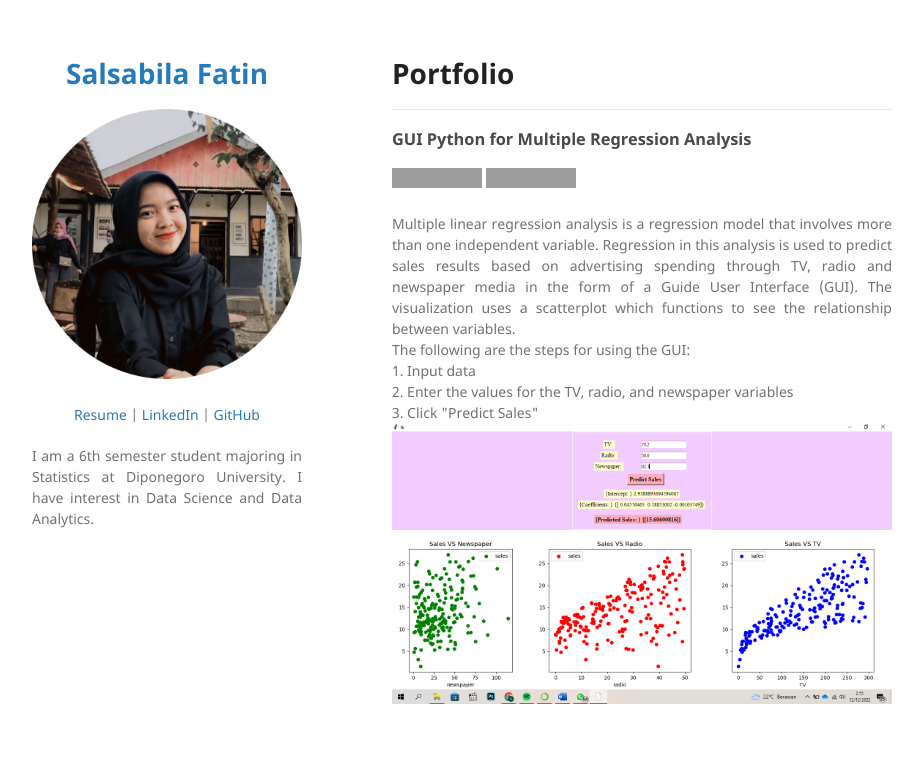
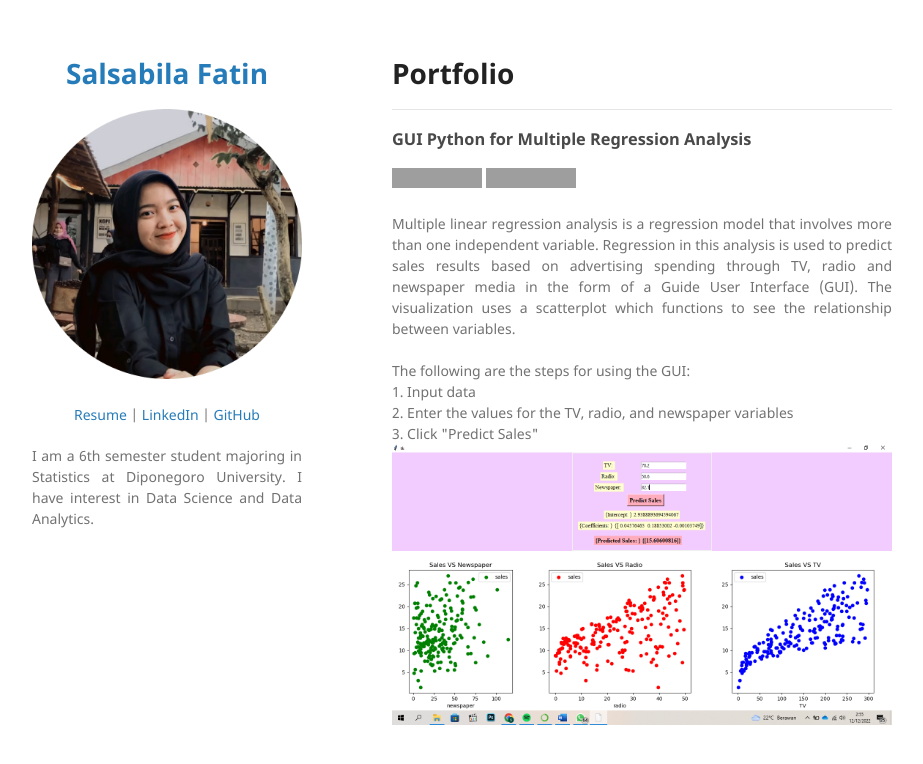
Before and after one commit to salsabilafatinn/salsabilafatinn.github.io, a Jekyll site: the page built from index.md, in a window 1280 px wide. Shown: the top 764 px of the page, without its empty margins (178-1101 px from the left). Built offline with Jekyll 4.4.1, drawn with Linux system fonts in a browser that asks for light colours; our own code applies the rules of GitHub Pages for plain Markdown files; grey boxes are pictures that could not be loaded.

Commit message:
Update index.md

```diff
--- a/index.md
+++ b/index.md
@@ -8,9 +8,9 @@
 
 <div style="text-align: justify">Multiple linear regression analysis is a regression model that involves more than one independent variable. Regression in this analysis is used to predict sales results based on advertising spending through TV, radio and newspaper media in the form of a Guide User Interface (GUI). The visualization uses a scatterplot which functions to see the relationship between variables.</div>
 
-<div style="text-align: justify">The following are the steps for using the GUI: <br>
+<div style="text-align: justify"><br>
+The following are the steps for using the GUI: <br>
 1. Input data<br>
 2. Enter the values for the TV, radio, and newspaper variables<br>
 3. Click "Predict Sales"</div>
-
 <center><img src="images/gui.png"></center>
```
